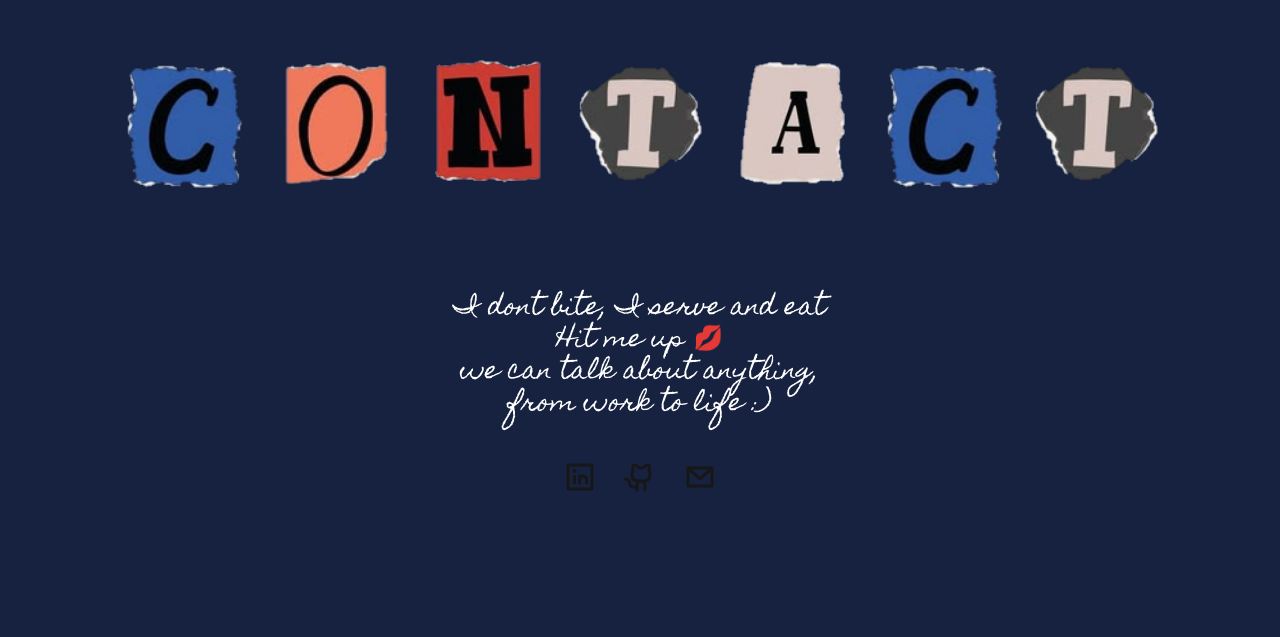
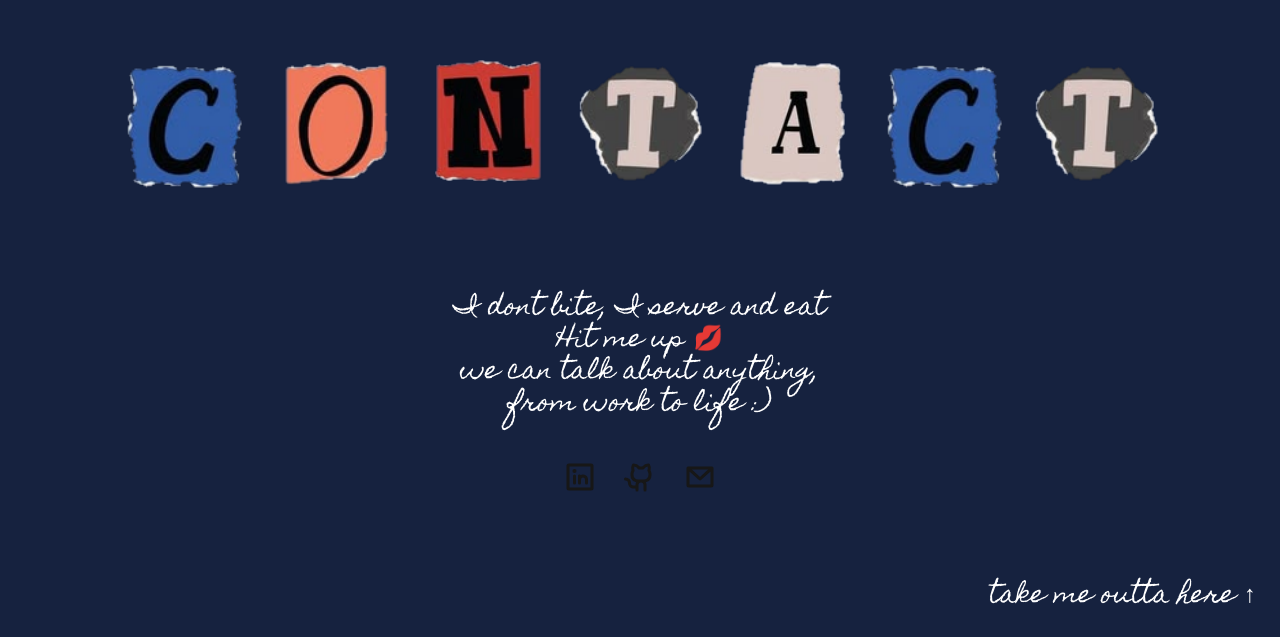
Before and after one commit to mayooooori/prof, a Next.js app: page / in a window 1280 px wide. Shown: the part 4323-4960 px from the top of the page. Built offline with nearby package versions, Linux system fonts and the light colour scheme.

Commit message:
feat: add a 'take me outta here' back-to-top link at the bottom right

```diff
--- a/src/app/page.tsx
+++ b/src/app/page.tsx
@@ -13,7 +13,7 @@ import LetterWord from "@/components/letter-word";
 
 export default function Home() {
   return (
-    <div className="relative">
+    <div id="top" className="relative">
       {/* First Section */}
       <div className="relative min-h-screen overflow-hidden">
         <Popup />
@@ -104,6 +104,19 @@ export default function Home() {
         <div className="relative">
           <Contact />
         </div>
+
+        {/* Back to top */}
+        <a
+          href="#top"
+          aria-label="Back to top"
+          onClick={(e) => {
+            e.preventDefault();
+            window.scrollTo({ top: 0, behavior: "smooth" });
+          }}
+          className="absolute bottom-6 right-6 z-20 text-white text-lg sm:text-2xl hover:underline underline-offset-8"
+        >
+          take me outta here ↑
+        </a>
       </div>
     </div>
   );
```
